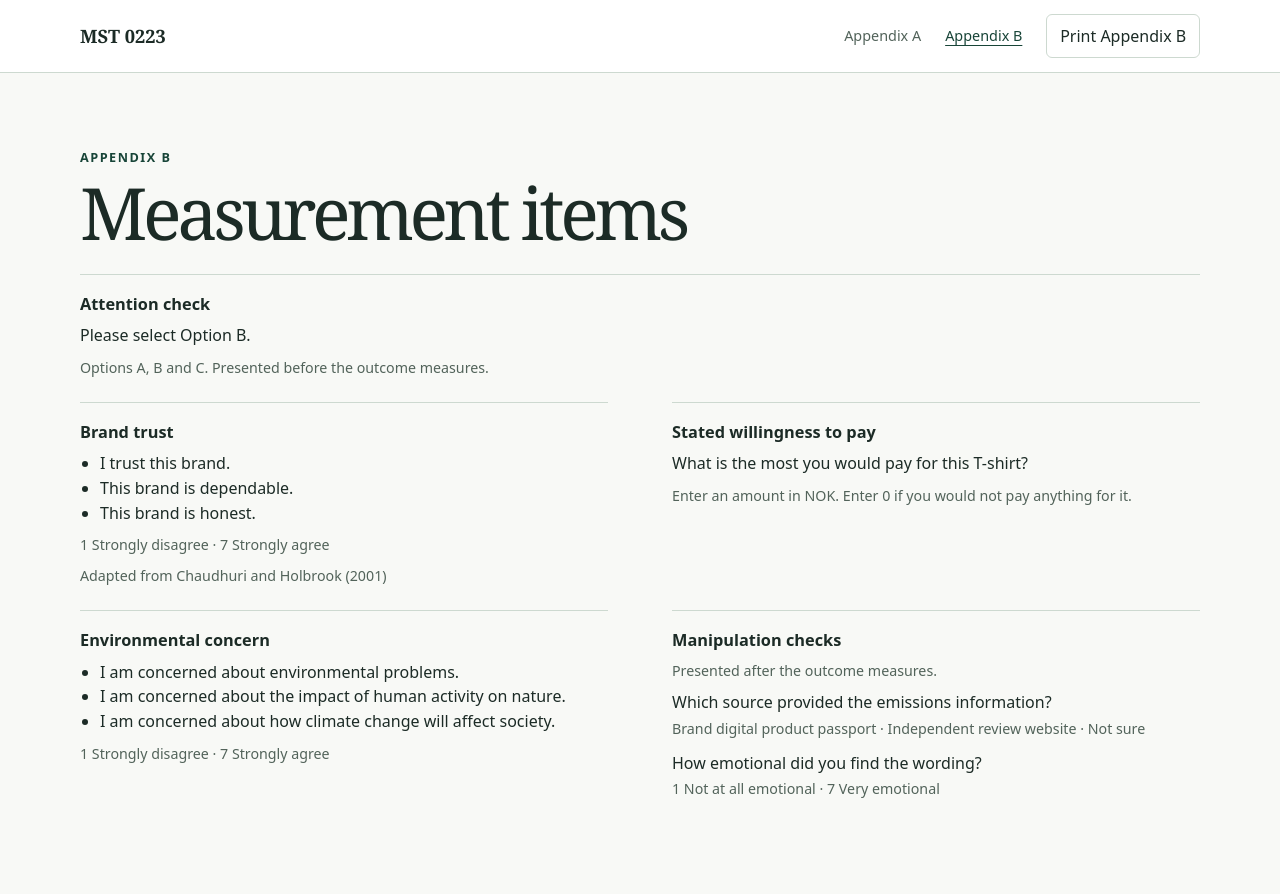
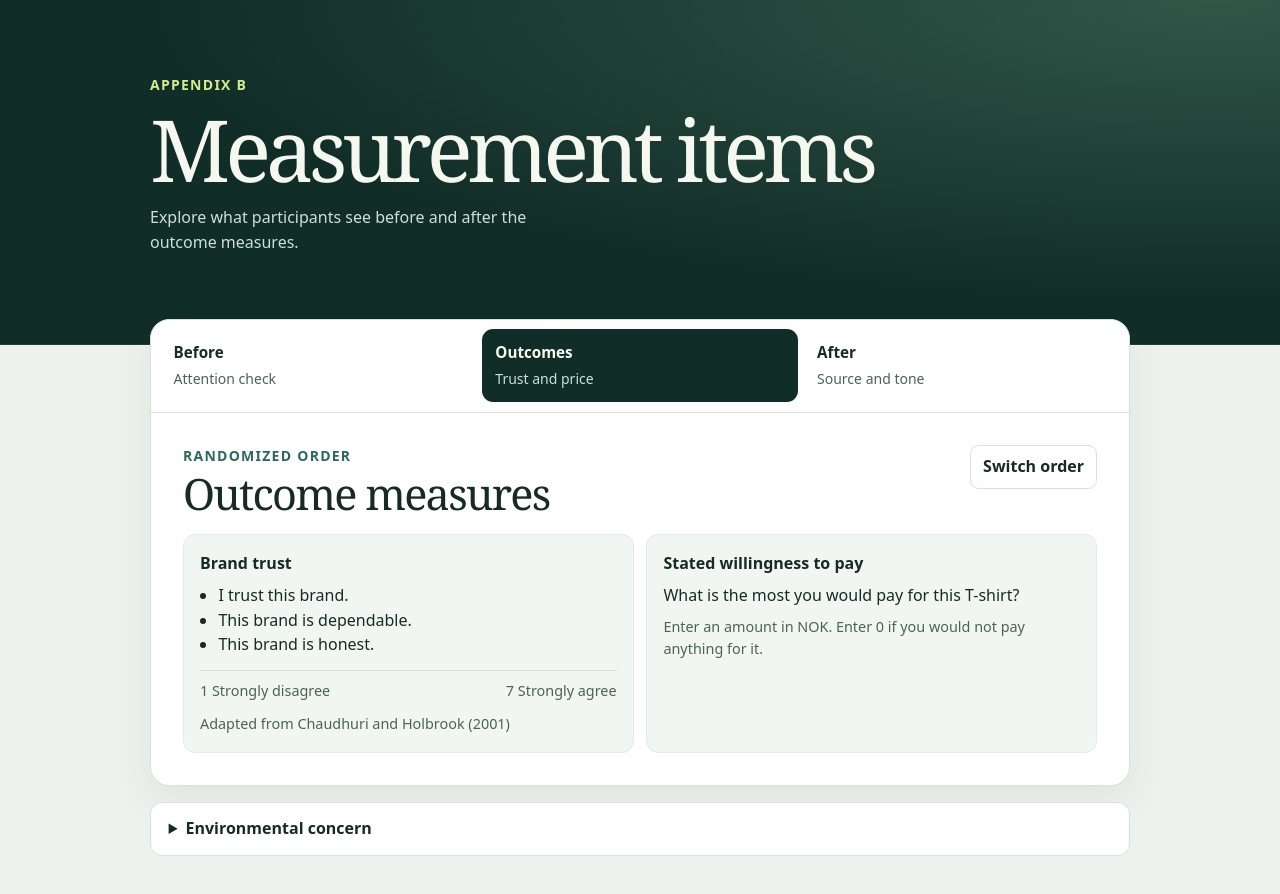
Before and after one commit to kingen560/mst0223-appendices, a plain HTML site: page appendix-b.html in a window 1280 px wide. Drawn offline with Linux system fonts and the light colour scheme.

Commit message:
Make Appendix B measurement sequence interactive

```diff
--- a/appendix-b.html
+++ b/appendix-b.html
@@ -3,152 +3,319 @@
 <head>
   <meta charset="utf-8">
   <meta name="viewport" content="width=device-width, initial-scale=1">
-  <meta name="description" content="Read and print the measurement items and checks for the proposed experiment.">
-  <meta name="theme-color" content="#f8f9f6">
+  <meta name="description" content="Explore the measurement items and checks in Appendix B of the proposed experiment.">
+  <meta name="theme-color" content="#112d28">
   <title>Appendix B · Measurement items</title>
   <style>
     :root {
       color-scheme: light;
-      --background: #f8f9f6;
       --paper: #fff;
-      --ink: #1c2b26;
-      --muted: #52635a;
-      --accent: #235c4d;
-      --accent-deep: #184538;
-      --wash: #eef4ee;
-      --line: #cdd9d0;
+      --background: #eef2ee;
+      --ink: #182a25;
+      --muted: #4d6159;
+      --dark: #112d28;
+      --dark-soft: #1f433b;
+      --accent: #d4ed88;
+      --line: #d8e2da;
+      --wash: #f2f6f2;
       --serif: Georgia, "Times New Roman", serif;
       --sans: system-ui, -apple-system, BlinkMacSystemFont, "Segoe UI", sans-serif;
     }
+
     *, *::before, *::after { box-sizing: border-box; }
-    html { scroll-behavior: smooth; }
     body { margin: 0; background: var(--background); color: var(--ink); font: 1rem/1.55 var(--sans); }
-    button, a { font: inherit; }
-    a { color: inherit; }
-    :focus-visible { outline: 3px solid var(--accent); outline-offset: 4px; }
     h1, h2, h3, p, ul { margin: 0; }
-    h1, h2 { font-family: var(--serif); font-weight: 400; }
-    h1 { max-width: 13ch; font-size: clamp(2.65rem, 7.6vw, 5.5rem); line-height: .99; letter-spacing: -.062em; }
-    h2 { font-size: clamp(2rem, 4.8vw, 3.25rem); letter-spacing: -.05em; line-height: 1.05; }
-    h3 { line-height: 1.3; }
-    .wrap { width: min(100% - 48px, 1120px); margin-inline: auto; }
-    .skip { position: absolute; left: 1rem; top: -5rem; z-index: 2; padding: .6rem 1rem; background: var(--paper); }
+    button { font: inherit; color: inherit; }
+    button:focus-visible, summary:focus-visible, a:focus-visible { outline: 3px solid #477669; outline-offset: 4px; }
+    [hidden] { display: none !important; }
+    .wrap { width: min(100% - 48px, 980px); margin-inline: auto; }
+    .skip { position: absolute; left: 1rem; top: -8rem; z-index: 3; padding: .75rem 1rem; background: var(--paper); color: var(--ink); }
     .skip:focus { top: 1rem; }
-    .top { border-bottom: 1px solid var(--line); background: var(--paper); }
-    .top .wrap { display: flex; align-items: center; justify-content: space-between; flex-wrap: wrap; gap: .35rem 1.5rem; min-height: 72px; padding-block: .6rem; }
-    .brand { font-family: var(--serif); font-size: 1.15rem; font-weight: 700; text-decoration: none; }
-    .nav { display: flex; flex-wrap: wrap; align-items: center; gap: .25rem 1.5rem; }
-    .nav a { display: inline-flex; align-items: center; min-height: 44px; color: var(--muted); font-size: .9rem; text-decoration: none; }
-    .nav a[aria-current="page"] { color: var(--accent-deep); text-decoration: underline; text-underline-offset: .25em; }
-    .nav a:hover { color: var(--accent); text-decoration: underline; text-underline-offset: .25em; }
-    .print-button { display: none; min-height: 44px; border: 1px solid var(--line); border-radius: 6px; padding: .4rem .8rem; background: var(--paper); color: var(--ink); cursor: pointer; }
-    .interactive .print-button { display: inline-flex; align-items: center; }
-    .print-button:hover { background: var(--wash); }
-    .eyebrow { color: var(--accent-deep); font-size: .79rem; font-weight: 750; letter-spacing: .12em; text-transform: uppercase; }
-    .quiet { color: var(--muted); font-size: .89rem; }
-    .section { border-top: 1px solid var(--line); padding-block: clamp(2.3rem, 6vw, 4.7rem); }
-    .section-header { display: grid; align-items: start; justify-items: start; gap: .55rem; margin-bottom: 1.65rem; }
-    .item-list { display: grid; grid-template-columns: repeat(2, minmax(0, 1fr)); gap: 0 clamp(1rem, 5vw, 4rem); }
-    .item { display: grid; align-content: start; gap: .54rem; border-top: 1px solid var(--line); padding: 1.15rem 0 1.45rem; }
-    .item-wide { grid-column: 1 / -1; }
-    .item ul { padding-left: 1.25rem; }
-    .item h3 { font-size: 1.02rem; font-weight: 700; }
-    .compact-questions { display: grid; gap: .18rem; }
-    .question-next { margin-top: .5rem; }
-    #appendix-b { border-top: 0; }
-    #b-heading { max-width: none; font-size: clamp(2.65rem, 6.2vw, 4.5rem); }
-    @media (max-width: 790px) {
-      .nav { gap: .25rem 1rem; }
+
+    .masthead {
+      color: #f5f8ef;
+      background: var(--dark);
+      background-image: radial-gradient(ellipse at 95% 0%, #315749, transparent 62%);
+      border-bottom: 1px solid var(--dark-soft);
     }
-    @media (max-width: 520px) {
-      .wrap { width: min(100% - 32px, 1120px); }
-      .item-list { grid-template-columns: minmax(0, 1fr); }
-      .section-header { margin-bottom: 1.1rem; }
+    .masthead .wrap { padding-block: clamp(2rem, 6vw, 4.6rem) clamp(3.2rem, 7vw, 5.8rem); }
+    .kicker, .stage-timing {
+      font-size: .875rem;
+      font-weight: 750;
+      letter-spacing: .09em;
+      text-transform: uppercase;
     }
-    @media (prefers-reduced-motion: reduce) { html { scroll-behavior: auto; } }
-    @media print {
-      @page { size: A4; margin: 2.5cm; }
-      :root { color-scheme: light; }
-      body { background: #fff; color: #000; font: 12pt/1.5 "Times New Roman", serif; }
-      .top, .skip { display: none !important; }
-      .wrap { width: auto; margin: 0; }
-      .section { border: 0; padding: 0; }
-      .section-header { gap: .15rem; margin-bottom: 12pt; }
-      h2, h3, .eyebrow, .item h3 { font: bold 12pt/1.5 "Times New Roman", serif; letter-spacing: normal; color: #000; text-transform: none; }
-      .quiet { font: inherit; color: #000; }
-      .item-list { grid-template-columns: minmax(0, 1fr); }
-      .item { border: 0; padding: 0 0 8pt; gap: 2pt; }
-      .item { break-inside: avoid; }
-      #b-heading { font: bold 12pt/1.5 "Times New Roman", serif; letter-spacing: normal; }
+    .kicker { color: var(--accent); margin-bottom: .65rem; }
+    h1 { font: 400 clamp(2.6rem, 7vw, 5.35rem)/1 var(--serif); letter-spacing: -.06em; }
+    .deck { max-width: 44ch; margin-top: .85rem; color: #cee0d6; }
+
+    main { margin-top: -1.65rem; padding-bottom: 3.5rem; position: relative; }
+    .flow {
+      border: 1px solid var(--line);
+      border-radius: 1.2rem;
+      background: var(--paper);
+      box-shadow: 0 14px 42px #233b2814;
     }
+    .stage-rail {
+      display: none;
+      grid-template-columns: repeat(3, minmax(0, 1fr));
+      gap: .4rem;
+      padding: .6rem;
+      border-bottom: 1px solid var(--line);
+    }
+    .has-interaction .stage-rail { display: grid; }
+    .stage-button {
+      display: grid;
+      align-content: start;
+      gap: .2rem;
+      min-width: 0;
+      min-height: 68px;
+      padding: .7rem .75rem;
+      border: 1px solid transparent;
+      background: transparent;
+      border-radius: .7rem;
+      text-align: left;
+      cursor: pointer;
+      transition: background-color 170ms ease, color 170ms ease;
+    }
+    .stage-button:hover { background: var(--wash); }
+    .stage-button[aria-selected="true"] { color: #f7faef; background: var(--dark); }
+    .stage-button-label { font-size: .95rem; font-weight: 750; }
+    .stage-button-detail { font-size: .875rem; color: var(--muted); }
+    .stage-button[aria-selected="true"] .stage-button-detail { color: #cce1d6; }
+
+    .stage-panel { padding: clamp(1rem, 3.5vw, 2rem); }
+    .stage-panel + .stage-panel { border-top: 1px solid var(--line); }
+    .has-interaction .stage-panel + .stage-panel { border-top: 0; }
+    .stage-header { display: flex; align-items: start; justify-content: space-between; flex-wrap: wrap; gap: .75rem 1rem; margin-bottom: 1rem; }
+    .stage-timing { color: #2d6959; margin-bottom: .25rem; }
+    .stage-title { font: 400 clamp(1.75rem, 3.5vw, 2.7rem)/1.1 var(--serif); letter-spacing: -.04em; }
+    .pair { display: grid; grid-template-columns: repeat(2, minmax(0, 1fr)); gap: .8rem; }
+    .measure {
+      min-width: 0;
+      padding: 1rem;
+      border-radius: .75rem;
+      background: var(--wash);
+      border: 1px solid #e4ebe4;
+    }
+    .measure h3 { font-size: 1rem; margin-bottom: .45rem; }
+    .measure ul { padding-inline-start: 1.15rem; }
+    .measure p + p { margin-top: .5rem; }
+    .caption { color: var(--muted); font-size: .9rem; }
+    .scale { display: flex; flex-wrap: wrap; justify-content: space-between; gap: .35rem .75rem; border-top: 1px solid var(--line); padding-top: .55rem; margin-top: .8rem; }
+    .choices { display: flex; flex-wrap: wrap; gap: .4rem; padding: 0 !important; list-style: none; margin-top: .65rem; }
+    .choices li { border: 1px solid var(--line); border-radius: .45rem; padding: .25rem .55rem; font-size: .875rem; }
+    .order-button {
+      display: none;
+      min-height: 44px;
+      padding: .45rem .75rem;
+      border: 1px solid var(--line);
+      border-radius: .55rem;
+      background: var(--paper);
+      font-weight: 650;
+      cursor: pointer;
+    }
+    .has-interaction .order-button { display: inline-block; }
+    .order-button:hover { background: var(--wash); }
+    .order-note { margin-top: .7rem; }
+    .control {
+      margin-top: 1rem;
+      padding: 0 1rem;
+      background: var(--paper);
+      border: 1px solid var(--line);
+      border-radius: .75rem;
+    }
+    .control summary { padding: .85rem .1rem; cursor: pointer; font-weight: 700; }
+    .control-body { padding: .1rem .1rem 1rem; }
+    .control-body ul { padding-inline-start: 1.25rem; }
+    .sr-only {
+      position: absolute;
+      width: 1px;
+      height: 1px;
+      margin: -1px;
+      padding: 0;
+      white-space: nowrap;
+      overflow: hidden;
+      clip-path: inset(50%);
+    }
+
+    @media (max-width: 600px) {
+      .wrap { width: min(100% - 28px, 980px); }
+      .pair { grid-template-columns: minmax(0, 1fr); }
+      .stage-button { padding: .55rem .4rem; }
+      .stage-button-detail { font-size: .81rem; }
+      main { margin-top: -1.3rem; }
+    }
+    @media (prefers-reduced-motion: reduce) { *, *::before, *::after { transition: none !important; } }
   </style>
 </head>
 <body>
-  <a class="skip" href="#overview">Skip to content</a>
-  <header class="top">
+  <a class="skip" href="#measurement-flow">Skip to measurement items</a>
+  <header class="masthead">
     <div class="wrap">
-      <a class="brand" href="index.html">MST 0223</a>
-      <nav class="nav" aria-label="Appendices">
-        <a href="appendix-a.html">Appendix A</a>
-        <a href="appendix-b.html" aria-current="page">Appendix B</a>
-        <button class="print-button" type="button">Print Appendix B</button>
-      </nav>
+      <p class="kicker">Appendix B</p>
+      <h1>Measurement items</h1>
+      <p class="deck">Explore what participants see before and after the outcome measures.</p>
     </div>
   </header>
 
-  <main id="overview" class="wrap">
-    <section class="section" id="appendix-b" aria-labelledby="b-heading">
-      <header class="section-header">
-        <p class="eyebrow">Appendix B</p>
-        <h1 id="b-heading">Measurement items</h1>
+  <main id="measurement-flow" class="wrap">
+    <section class="flow" aria-label="Measurement sequence">
+      <div class="stage-rail" role="tablist" aria-label="Measurement sequence">
+        <button class="stage-button" id="before-tab" type="button" role="tab" aria-controls="before-panel" aria-selected="false" tabindex="-1">
+          <span class="stage-button-label">Before</span>
+          <span class="stage-button-detail">Attention check</span>
+        </button>
+        <button class="stage-button" id="outcomes-tab" type="button" role="tab" aria-controls="outcomes-panel" aria-selected="true">
+          <span class="stage-button-label">Outcomes</span>
+          <span class="stage-button-detail">Trust and price</span>
+        </button>
+        <button class="stage-button" id="after-tab" type="button" role="tab" aria-controls="after-panel" aria-selected="false" tabindex="-1">
+          <span class="stage-button-label">After</span>
+          <span class="stage-button-detail">Source and tone</span>
+        </button>
+      </div>
+
+      <section class="stage-panel" id="before-panel" role="tabpanel" aria-labelledby="before-tab">
+        <header class="stage-header">
+          <div>
+            <p class="stage-timing">Before the outcomes</p>
+            <h2 class="stage-title">Attention check</h2>
+          </div>
         </header>
-      <div class="item-list">
-        <article class="item item-wide">
-          <h3>Attention check</h3>
+        <article class="measure">
           <p>Please select Option B.</p>
-          <p class="quiet">Options A, B and C. Presented before the outcome measures.</p>
+          <ul class="choices" aria-label="Response options">
+            <li>Option A</li><li>Option B</li><li>Option C</li>
+          </ul>
         </article>
-        <article class="item">
+      </section>
+
+      <section class="stage-panel" id="outcomes-panel" role="tabpanel" aria-labelledby="outcomes-tab">
+        <header class="stage-header">
+          <div>
+            <p class="stage-timing">Randomized order</p>
+            <h2 class="stage-title">Outcome measures</h2>
+          </div>
+          <button class="order-button" type="button">Switch order</button>
+        </header>
+        <div class="pair" id="outcome-order">
+          <article class="measure" id="brand-trust">
             <h3>Brand trust</h3>
             <ul>
               <li>I trust this brand.</li>
               <li>This brand is dependable.</li>
               <li>This brand is honest.</li>
             </ul>
-          <p class="quiet">1 Strongly disagree · 7 Strongly agree</p>
-          <p class="quiet">Adapted from Chaudhuri and Holbrook (2001)</p>
+            <div class="scale caption"><span>1 Strongly disagree</span><span>7 Strongly agree</span></div>
+            <p class="caption order-note">Adapted from Chaudhuri and Holbrook (2001)</p>
           </article>
-        <article class="item">
+          <article class="measure" id="willingness-to-pay">
             <h3>Stated willingness to pay</h3>
             <p>What is the most you would pay for this T-shirt?</p>
-          <p class="quiet">Enter an amount in NOK. Enter 0 if you would not pay anything for it.</p>
+            <p class="caption">Enter an amount in NOK. Enter 0 if you would not pay anything for it.</p>
           </article>
-        <article class="item">
-          <h3>Environmental concern</h3>
+        </div>
+        <p class="sr-only" id="order-announcement" aria-live="polite"></p>
+      </section>
+
+      <section class="stage-panel" id="after-panel" role="tabpanel" aria-labelledby="after-tab">
+        <header class="stage-header">
+          <div>
+            <p class="stage-timing">After the outcomes</p>
+            <h2 class="stage-title">Manipulation checks</h2>
+          </div>
+        </header>
+        <div class="pair">
+          <article class="measure">
+            <h3>Information source</h3>
+            <p>Which source provided the emissions information?</p>
+            <ul class="choices" aria-label="Response options">
+              <li>Brand digital product passport</li><li>Independent review website</li><li>Not sure</li>
+            </ul>
+          </article>
+          <article class="measure">
+            <h3>Emotional wording</h3>
+            <p>How emotional did you find the wording?</p>
+            <div class="scale caption"><span>1 Not at all emotional</span><span>7 Very emotional</span></div>
+          </article>
+        </div>
+      </section>
+    </section>
+
+    <details class="control">
+      <summary>Environmental concern</summary>
+      <div class="control-body">
         <ul>
           <li>I am concerned about environmental problems.</li>
           <li>I am concerned about the impact of human activity on nature.</li>
           <li>I am concerned about how climate change will affect society.</li>
         </ul>
-          <p class="quiet">1 Strongly disagree · 7 Strongly agree</p>
-        </article>
-        <article class="item">
-          <h3>Manipulation checks</h3>
-          <p class="quiet">Presented after the outcome measures.</p>
-          <div class="compact-questions">
-            <p>Which source provided the emissions information?</p>
-            <p class="quiet">Brand digital product passport · Independent review website · Not sure</p>
-            <p class="question-next">How emotional did you find the wording?</p>
-            <p class="quiet">1 Not at all emotional · 7 Very emotional</p>
+        <div class="scale caption"><span>1 Strongly disagree</span><span>7 Strongly agree</span></div>
       </div>
-        </article>
-      </div>
-    </section>
+    </details>
   </main>
 
   <script>
-    document.querySelector(".print-button").addEventListener("click", () => window.print());
-    document.documentElement.classList.add("interactive");
+    const stageTabs = [...document.querySelectorAll(".stage-button")];
+    const stagePanels = stageTabs.map(tab => document.getElementById(tab.getAttribute("aria-controls")));
+    const outcomeOrder = document.getElementById("outcome-order");
+    const orderAnnouncement = document.getElementById("order-announcement");
+    const reduceMotion = window.matchMedia("(prefers-reduced-motion: reduce)");
+
+    function selectStage(index, moveFocus = false, animate = true) {
+      for (const [position, tab] of stageTabs.entries()) {
+        const selected = position === index;
+        tab.setAttribute("aria-selected", String(selected));
+        tab.tabIndex = selected ? 0 : -1;
+        stagePanels[position].hidden = !selected;
+      }
+      if (moveFocus) stageTabs[index].focus();
+      if (animate && !reduceMotion.matches) {
+        const panel = stagePanels[index];
+        panel.getAnimations().forEach(animation => animation.cancel());
+        panel.animate(
+          [{ transform: "translateY(6px)", opacity: .7 }, { transform: "translateY(0)", opacity: 1 }],
+          { duration: 190, easing: "ease-out" }
+        );
+      }
+    }
+
+    for (const [index, tab] of stageTabs.entries()) {
+      tab.addEventListener("click", () => {
+        if (tab.getAttribute("aria-selected") !== "true") selectStage(index);
+      });
+      tab.addEventListener("keydown", event => {
+        let next;
+        if (event.key === "ArrowRight") next = (index + 1) % stageTabs.length;
+        if (event.key === "ArrowLeft") next = (index - 1 + stageTabs.length) % stageTabs.length;
+        if (event.key === "Home") next = 0;
+        if (event.key === "End") next = stageTabs.length - 1;
+        if (next === undefined) return;
+        event.preventDefault();
+        selectStage(next, true);
+      });
+    }
+
+    document.querySelector(".order-button").addEventListener("click", () => {
+      const cards = [...outcomeOrder.children];
+      for (const card of cards) card.getAnimations().forEach(animation => animation.cancel());
+      const positions = cards.map(card => card.getBoundingClientRect());
+      outcomeOrder.append(cards[0]);
+      orderAnnouncement.textContent = outcomeOrder.firstElementChild.querySelector("h3").textContent + " is shown first.";
+      if (reduceMotion.matches) return;
+      for (const [index, card] of cards.entries()) {
+        const current = card.getBoundingClientRect();
+        card.animate(
+          [{ transform: "translate(" + (positions[index].left - current.left) + "px, " + (positions[index].top - current.top) + "px)" },
+           { transform: "translate(0, 0)" }],
+          { duration: 240, easing: "ease-in-out" }
+        );
+      }
+    });
+
+    selectStage(1, false, false);
+    document.documentElement.classList.add("has-interaction");
   </script>
 </body>
 </html>
```
Lines whose indentation alone changed are shown as unchanged.
